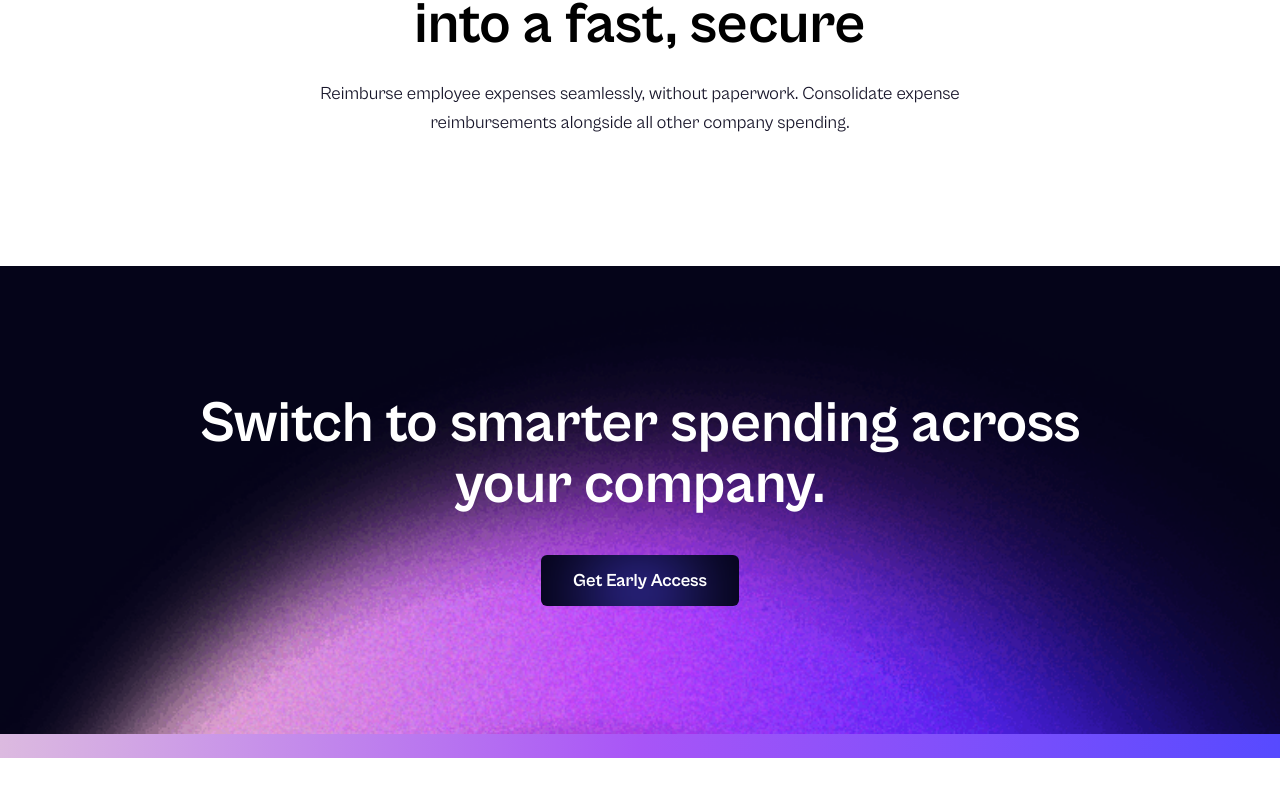
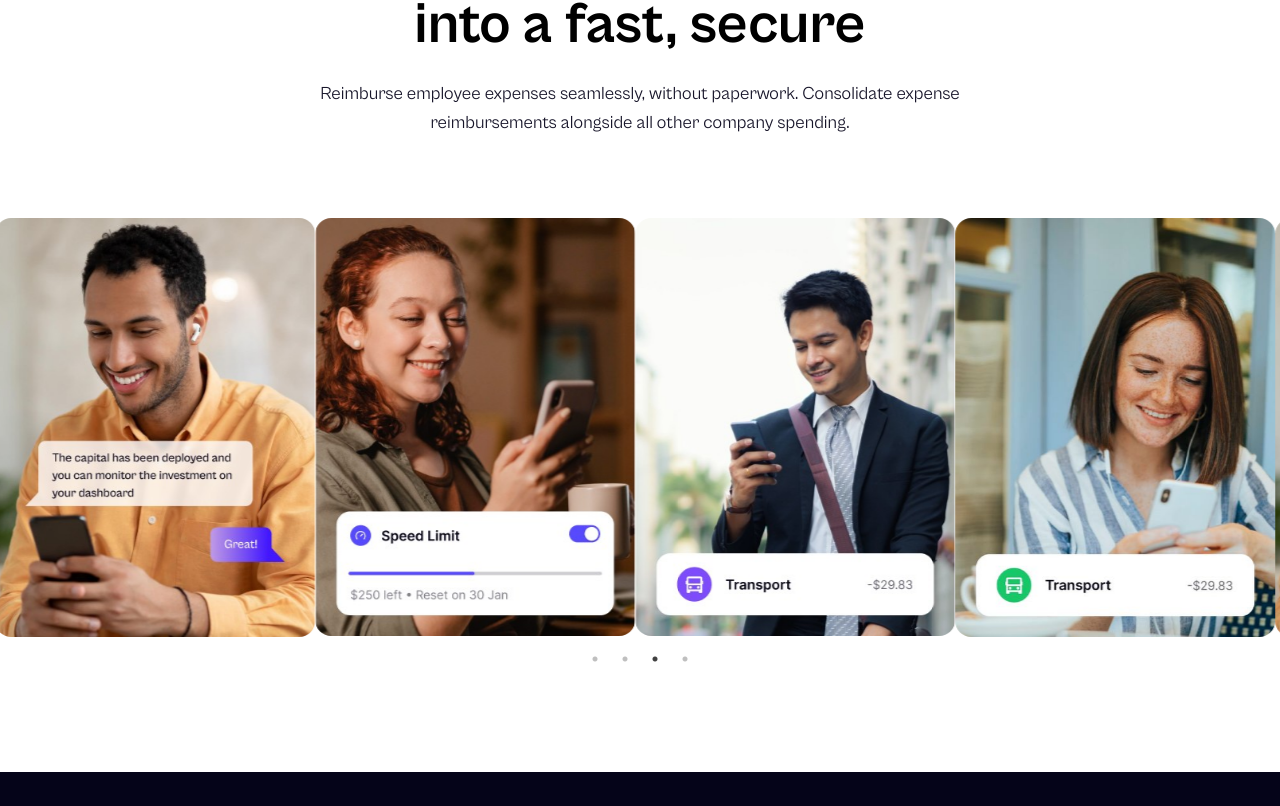
Before and after one commit to skupta12/DoWhith, a Next.js app: page /feature in a window 1280 px wide. Shown: the part 1991-2797 px from the top of the page. Built offline with nearby package versions, Linux system fonts and the light colour scheme.

Commit message:
FeatureTestimonial.tsx

```diff
--- a/src/app/globals.css
+++ b/src/app/globals.css
@@ -66,3 +66,10 @@
     left: -100%;
   }
 }
+
+
+.slick-dots li button {
+  color: gray;
+  width: 100px;
+  height: 100px;
+}
--- a/src/components/common/SliderWrapper.tsx
+++ b/src/components/common/SliderWrapper.tsx
@@ -8,13 +8,17 @@ const SliderWrapper = ({
   slidesToShow,
   arrows,
   children,
-  className
+  className,
+  infinite,
+  autoplay
 }: {
-  dots: boolean;
+  dots?: boolean;
   slidesToShow: number;
   arrows?: boolean;
   children: ReactNode;
-  className: string;
+  className?: string;
+  infinite?: boolean;
+  autoplay?: boolean;
 }) => {
   const sliderRef = useRef<any>(null);
 
@@ -55,12 +59,13 @@ const SliderWrapper = ({
 
   const settings = {
     dots: dots,
-    infinite: false,
-    autoplay: true,
+    infinite: infinite,
+    autoplay: autoplay,
     speed: 600,
     slidesToShow: slidesToShow,
     slidesToScroll: 1,
     arrows: arrows,  // Если arrows = true, стрелки будут отображаться
+
   };
 
   return (
--- a/src/components/sections/feature/FeatureTestimonial.tsx
+++ b/src/components/sections/feature/FeatureTestimonial.tsx
@@ -1,14 +1,20 @@
+"use client";
+
 import MaxWidthWrapper from "@/components/common/MaxWidthWrapper";
+import SliderWrapper from "@/components/common/SliderWrapper";
+import { featureTestimonial } from "@/constants";
 import styles from "@/style";
+import Image from "next/image";
+import "slick-carousel/slick/slick.css";
+import "slick-carousel/slick/slick-theme.css";
 
 const FeatureTestimonial = () => {
   return (
     <section
-      className={`feature-testimonial-section border-t  ${styles.sectionPadding}`}
+      className={`feature-testimonial-section border-t ${styles.sectionPadding}`}
     >
       <MaxWidthWrapper>
-        <div>
-          <div className="feature-text text-center flex flex-col gap-y-6">
+        <div className="feature-text text-center flex flex-col gap-y-6 mb-20">
           <h2 className={`${styles.heading200V} max-w-[800px] mx-auto`}>
             Turn your spend management into a fast, secure
           </h2>
@@ -18,8 +24,20 @@ const FeatureTestimonial = () => {
             spending.
           </p>
         </div>
+      </MaxWidthWrapper>
+      <SliderWrapper dots autoplay infinite slidesToShow={4}>
+        {featureTestimonial.map((item, i) => (
+          <div className="outline-none" key={i}>
+            <Image
+              className="rounded-2xl"
+              width={370}
+              height={493}
+              src={item.src}
+              alt={item.alt}
+            />
           </div>
-      </MaxWidthWrapper>
+        ))}
+      </SliderWrapper>
     </section>
   );
 };
--- a/src/components/sections/home/Testimonial.tsx
+++ b/src/components/sections/home/Testimonial.tsx
@@ -13,7 +13,6 @@ const Testimonial = () => {
     <section className={`py-2 bg-primary-100`}>
       <MaxWidthWrapper>
         <SliderWrapper
-          dots
           slidesToShow={1}
           className="border border-white/10 rounded-3xl bg-[#0b091f] relative"
         >
@@ -37,7 +36,8 @@ const Testimonial = () => {
                 >
                   <div
                     className="relative overflow-hidden rounded-full
-                      w-[170px] h-[170px] bg-gradient-to-r from-neutral-100 to-primary-300"
+                      w-[170px] h-[170px] bg-gradient-to-r
+                      from-neutral-100 to-primary-300"
                   >
                     <Image
                       width={166}
--- a/src/constants/index.ts
+++ b/src/constants/index.ts
@@ -401,3 +401,32 @@ export const exploreFeatures = [
     alt: "The feature explored list item icon",
   },
 ]
+
+export const featureTestimonial = [
+
+  {
+    id: 1,
+    src: "/feature-testimonial/feature-testimonial-1.jpg",
+    alt: "feature testimonial 1"
+  },
+  {
+    id: 2,
+    src: "/feature-testimonial/feature-testimonial-2.jpg",
+    alt: "feature testimonial 2"
+  },
+  // {
+  //   id: 3,
+  //   src: "/feature-testimonial/feature-testimonial-3.jpg",
+  //   alt: "feature testimonial 3"
+  // },
+  {
+    id: 4,
+    src: "/feature-testimonial/feature-testimonial-4.jpg",
+    alt: "feature testimonial 4"
+  },
+  {
+    id: 5,
+    src: "/feature-testimonial/feature-testimonial-5.jpg",
+    alt: "feature testimonial-5"
+  },
+]
```
Also changed, not shown: src/components/sections/feature/ExploreFeatures.tsx (+7 -1 lines). Lines whose indentation alone changed are shown as unchanged.
